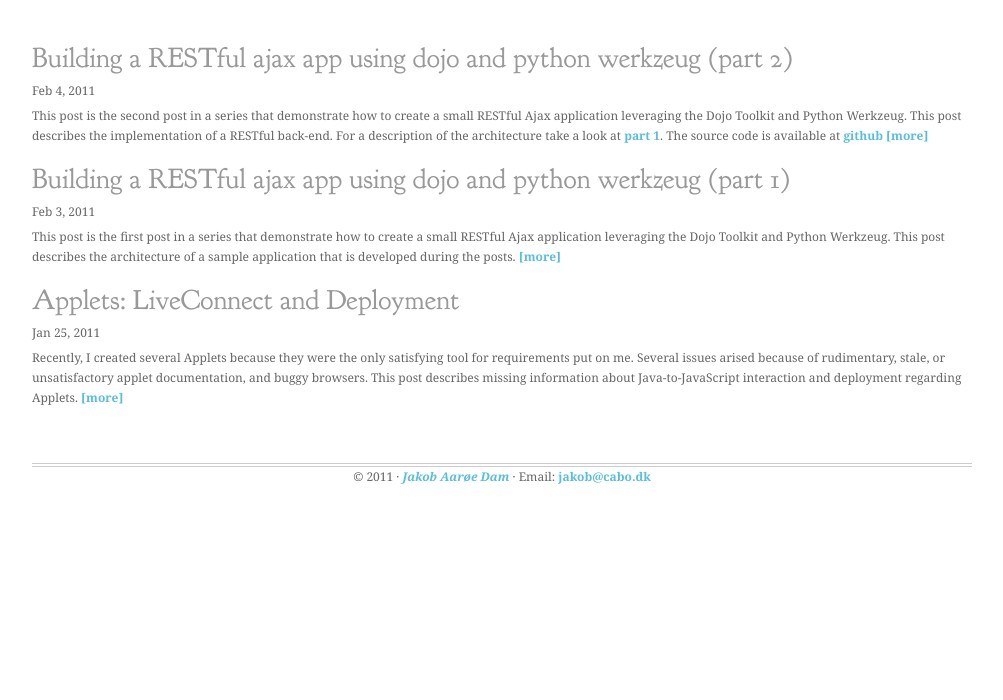
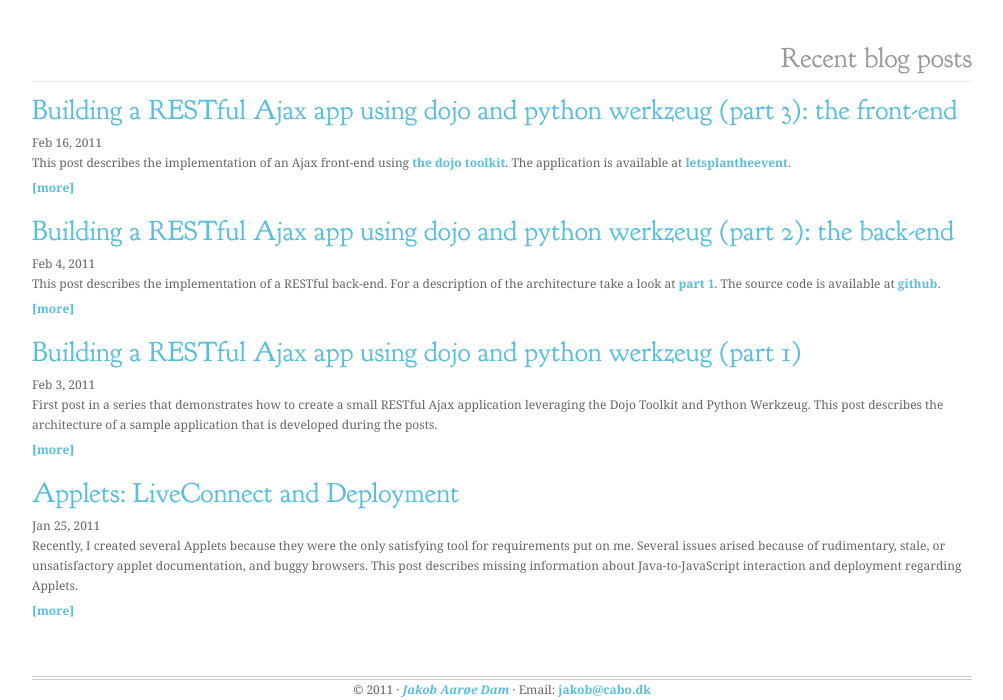
Before and after one commit to jakobadam/jakobdams, a Python web app: template templates/index.html in a window 1280 px wide. Shown: the part 168-868 px from the top of the page, without its empty margins (138-1141 px from the left). Before the commit the page ends 652 px from the top, so only its background shows below. Run offline with Jinja, Linux system fonts and the light colour scheme; the template is opened without the code that fills it, so the values that code supplies are empty; some libraries are stand-ins or nearby versions.

```diff
--- a/css/custom.css
+++ b/css/custom.css
@@ -11,7 +11,7 @@
 
 body {
 	background: #FFFFFF;
-    color: #666666;
+  color: #666666;
 	font-size: 12px;
 	font-family: Georgia, "Times New Roman", Times, serif;
 	line-height: 20px;
@@ -38,9 +38,10 @@ footer p{
 
 input{
     background: #f5f5f5;
-    border: 1px solid #dddddd;
+    border: none;
     outline-style:none;
     padding:4px;
+    margin:0;
 }
 
 textarea{
@@ -91,7 +92,7 @@ a img {
 	padding: 0px;
 	}
 
-#header h1 {
+#header .h1 {
   color: #59BEDD;
   font-size: 50px;
   font-family: Goudy, Georgia, Helvetica, Arial, Trebuchet MS, Verdana;
@@ -104,7 +105,7 @@ a img {
   padding: 5px 15px 5px 10px;
 }
 
-#header h1 a, #header h1 a:visited {
+#header .h1 a, #header .h1 a:visited {
     color: #59BEDD;
 	font-size: 50px;
 	font-family: Goudy, Georgia, Helvetica, Arial, Trebuchet MS, Verdana;
@@ -115,7 +116,7 @@ a img {
 	text-decoration: none;
 }
 
-#header h1 a:hover {
+#header .h1 a:hover {
   color: #59BEDD;
   text-decoration: none;
 }
@@ -643,11 +644,12 @@ li.sfHover > a > .sf-sub-indicator {
 	}
 
 #content h1 a, #content h2 a {
-	color: #999999;
+	color: #59BEDD;
+  /* #999999; */
 	text-decoration: none;
 	border: none;
-    font-weight: normal;
-    font-style: none;
+  font-weight: normal;
+  font-style: none;
 }
 
 #content h1 a:hover, #content h2 a:hover {
--- a/templates/base.html
+++ b/templates/base.html
@@ -12,20 +12,20 @@
   <link rel="shortcut icon" href="/static/favicon.ico" />
   <link rel="apple-touch-icon" href="/static/apple-touch-icon.png" />
 
-  <link rel="stylesheet" href="/css/style.css?v=2" />
-  <link rel="stylesheet" href="/css/960.css?v=2" />
-  <link rel="stylesheet" href="/css/custom.css?v=2" />
+  <link rel="stylesheet" href="/css/style.css?v=3" />
+  <link rel="stylesheet" href="/css/960.css?v=3" />
+  <link rel="stylesheet" href="/css/custom.css?v=3" />
 
   <script src="/js/modernizr-1.5.min.js"></script>
 </head>
 <body class="container_12">
   <header id="header">
     <div class="grid_8" >
-      <h1>
+      <p class="h1">
         <a href="/">
           Jakob Aarøe Dam's
         </a>
-      </h1>
+      </p>
     </div>
     <div class="grid_4 headerright">
       <form id="search" action="/search/" method="get">
@@ -33,7 +33,7 @@
           <input type="hidden" name="cref" value="http://jdams.org/static/cse.xml" />
           <input type="hidden" name="cof" value="FORID:11" />
           <input type="hidden" name="ie" value="UTF-8" />
-          <input type="search" placeholder="Search here and press enter" name="q" id="searchbox" />
+          <input type="input" placeholder="Search here and press enter" name="q" id="searchbox" />
         </p>
       </form>
       <div id="navicons">
--- a/templates/index.html
+++ b/templates/index.html
@@ -2,53 +2,78 @@
 {% block title %}Jakob Aarøe Dam's | Personal Web Page{% endblock%}
 {% block description %}Handballer, kitesurfer, and expert 360° web developer; currently, working with cloud infrastructure as a service.{% endblock%}
 {% block content %}
-    <!-- <div class="slogans grid_12"> -->
-    <!--   <h2>Recent posts</h2> -->
-    <!-- </div> -->
+    <div class="grid_12" style="border-bottom: 1px solid #EAEAEA;">
+      <h1 style="float:right">Recent blog posts</h1>
+    </div>
 
     <div class="grid_12">
+      <article>
+        <header>
+          <h2>
+            <a href="http://www.cabo.dk/blog/jakobs-blog/building-a-restful-ajax-app-with-dojo-and-python-werkzeug-part-3-the-front-end">
+              Building a RESTful Ajax app using dojo and python werkzeug (part 3): the front-end
+            </a>
+          </h2>
+          <time pubdate datetime="2011-02-16">Feb 16, 2011</time>
+        </header>
+        <p>This post describes the implementation of an Ajax front-end using
+          <a href="http://http://dojotoolkit.org/">the dojo toolkit</a>. The application is available
+  at <a href="http://letsplantheevent.appspot.com/">letsplantheevent</a>.&nbsp;
+        </p>
+        <p><a href="http://www.cabo.dk/blog/jakobs-blog/building-a-restful-ajax-app-with-dojo-and-python-werkzeug-part-3-the-front-end">[more]</a></p>
+      </article>
+
+      <article>
+        <header>
           <h2>
             <a href="http://www.cabo.dk/blog/jakobs-blog/building-a-restful-ajax-app-using-dojo-and-python-werkzeug-part-2-the-back-end">
-            Building a RESTful ajax app using dojo and python werkzeug (part 2)
+              Building a RESTful Ajax app using dojo and python werkzeug (part 2): the back-end
             </a>
           </h2>
-        <p>Feb 4, 2011</p>
-        <p>This post is the second post in a series that demonstrate
-        how to create a small RESTful Ajax application leveraging the
-        Dojo Toolkit and Python Werkzeug. This post describes the
+          <time pubdate datetime="2011-02-04">Feb 4, 2011</time>
+        </header>
+        <p>This post describes the
           implementation of a RESTful back-end. For a description of the
           architecture take a look
           at <a href="building-a-restful-ajax-app-with-dojo-and-python-werkzeug-part-1">part
           1</a>. The source code is available
-        at <a href="//github.com/jakobadam/letsplantheevent/tree/task-list-example">github</a>
-          <a href="http://www.cabo.dk/blog/jakobs-blog/building-a-restful-ajax-app-using-dojo-and-python-werkzeug-part-2-the-back-end">[more]</a>
+          at <a href="//github.com/jakobadam/letsplantheevent/tree/task-list-example">github</a>.
           </p>
+          <p><a href="http://www.cabo.dk/blog/jakobs-blog/building-a-restful-ajax-app-using-dojo-and-python-werkzeug-part-2-the-back-end">[more]</a></p>
+      </article>
 
+      <article>
+        <header>
           <h2>
             <a href="//www.cabo.dk/blog/jakobs-blog/building-a-restful-ajax-app-using-dojo-and-python-werkzeug-part-1">
-            Building a RESTful ajax app using dojo and python werkzeug (part 1)
+              Building a RESTful Ajax app using dojo and python werkzeug (part 1)
             </a>
           </h2>
-        <p>Feb 3, 2011</p>
-        <p>This post is the first post in a series that demonstrate
+          <time pubdate datetime="2011-02-03">Feb 3, 2011</time>
+        </header>
+        <p>First post in a series that demonstrates
         how to create a small RESTful Ajax application leveraging the
         Dojo Toolkit and Python Werkzeug. This post describes the
         architecture of a sample application that is developed during
         the posts.
-          <a href="http://www.cabo.dk/blog/jakobs-blog/building-a-restful-ajax-app-using-dojo-and-python-werkzeug-part-1">[more]</a>
         </p>
+        <p><a href="http://www.cabo.dk/blog/jakobs-blog/building-a-restful-ajax-app-using-dojo-and-python-werkzeug-part-1">[more]</a></p>
+      </article>
 
+      <article>
+        <header>
           <h2><a href="http://www.cabo.dk/blog/jakobs-blog/applets-missing-information-about-liveconnect-and-deployment">Applets: LiveConnect and Deployment</a></h2>
-        <p>Jan 25, 2011</p>
+          <time pubdate datetime="2011-01-25">Jan 25, 2011</time>
+        </header>
         <p>Recently, I created several Applets because they were the
         only satisfying tool for requirements put on me. Several
         issues arised because of rudimentary, stale, or unsatisfactory
         applet documentation, and buggy browsers. This post describes
         missing information about Java-to-JavaScript interaction and
         deployment regarding Applets.
-          <a href="http://www.cabo.dk/blog/jakobs-blog/applets-missing-information-about-liveconnect-and-deployment">[more]</a>
         </p>
-
+        <p><a href="http://www.cabo.dk/blog/jakobs-blog/applets-missing-information-about-liveconnect-and-deployment">[more]</a></p>
+      </article>
 
     </div>
 {% endblock %}
```
Also changed, not shown: templates/about.html (+7 -2 lines), 1 other file. Lines whose indentation alone changed are shown as unchanged.
